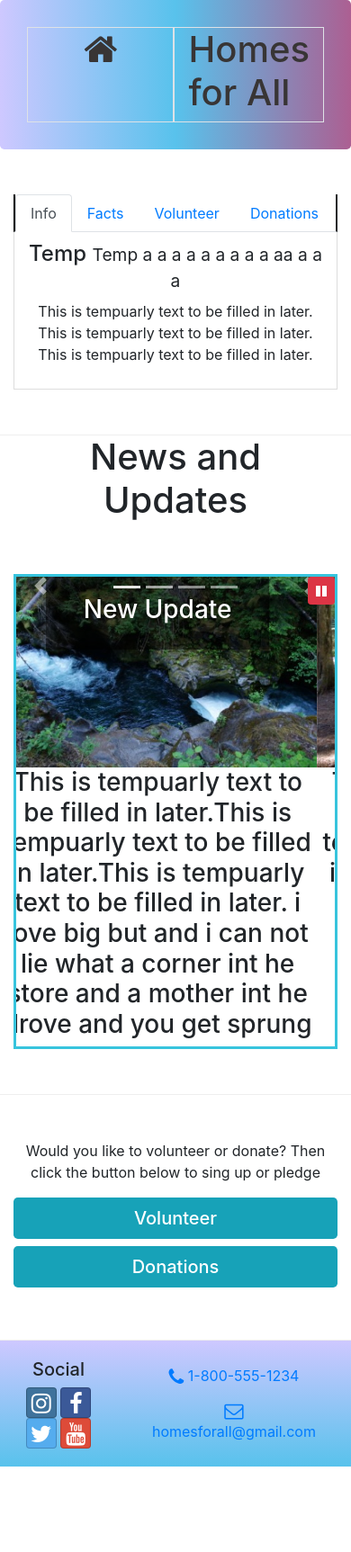
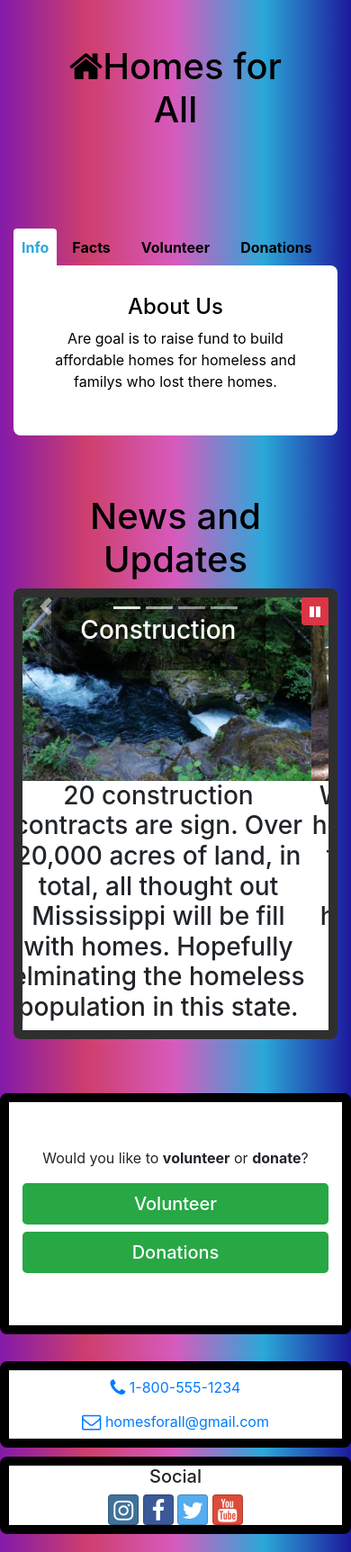
Before and after one commit to Kless92/HomesForAll, a website: page index.html in a window 390 px wide. Shown: the whole page at 90% size. Before the commit the page ends 1630 px from the top, so only its background shows below. Drawn offline with nearby package versions, Linux system fonts and the light colour scheme.

Commit message:
update 3 HomesforAll

```diff
--- a/css/style.css
+++ b/css/style.css
@@ -1,11 +1,69 @@
+/*Basice changes for the whole page*/
+body{
+    background-image: linear-gradient(to right, #841aa9, #ce3f6d, #d65bbe, #2ba8d8, #1d189c);
+}
+
 .container{
     text-align: center;
 }
 .row-content {
     padding: 50px 0;
-    border-bottom: 1px ridge;
-    min-height: 200px
+    min-height: 200px;
 }
+h1{
+    color: black;
+}
+/*Custom css function to move the carousel closer to the title above*/
+.moveUp{
+    padding-top: 0%;
+}
+/********************/
+/*header and footer*/
+.jumbotron {
+    margin: 0;
+    padding: 50px;
+    background-image: linear-gradient(to right, #841aa9, #ce3f6d, #d65bbe, #2ba8d8, #1d189c);
+    color: black;
+}
+.site-footer {
+    background-image: linear-gradient(to right, #841aa9, #ce3f6d, #d65bbe, #2ba8d8, #1d189c);
+    padding: 20px 0;
+}
+/********************/
+/*Nav tab change to big the table a curve on the corners and blend the tab with the table
+  example by  Jake Lette.  "CodePen: https://codepen.io/JacobLett/pen/oGZwEb"*/
+.nav-tabs{
+    border-bottom: none;
+}
+
+.nav-link{
+    color: black;
+    font-weight: bold;
+}
+.nav-tabs .nav-link.active{
+    background-color: white;
+    border: white;
+    padding: 9px;
+    font-weight: bold;
+    color:#2ba8d8;
+}
+
+.tab-pane.active .tab-pane-blend {
+    padding:2rem;
+    background-color:white;
+    border-top-right-radius: .5rem;
+    border-top-left-radius: .5rem;
+    border-bottom-left-radius: .5rem;
+    border-bottom-right-radius: .5rem;
+    margin-bottom:1rem;
+    border:white;
+    color:black;
+}
+
+.tab-pane:first-child .tab-pane-blend{
+    border-top-left-radius: 0;
+}
+/**************************************************************************************/
 
 /*This might need to be edited later for orignality reason*/
 .carousel-caption {
@@ -14,8 +72,15 @@
     top: 0;
     bottom: auto;
 }
+.carousel-inner {
+    background-color: white;
+}
 .carousel {
-    border: solid #37c4dd;
+    border: 10px solid rgb(48, 47, 47);
+    border-top-right-radius: .5rem;
+    border-top-left-radius: .5rem;
+    border-bottom-left-radius: .5rem;
+    border-bottom-right-radius: .5rem;
 }
 #carouselButton{
     position: absolute;
@@ -38,30 +103,15 @@
     top: 0;
     bottom: auto;
 }
-
-
-
-
-/*.sit-footer and .jumbotron need to be edited*/
-.site-footer {
-    background-image: linear-gradient(#CEC8FF, rgb(88, 194, 236));
-    padding: 20px 0;
+/**********************************************************/
+/*******Border box with curved edges and white bg*********/
+.box{
+    border: 10px solid black;
+    border-top-right-radius: .5rem;
+    border-top-left-radius: .5rem;
+    border-bottom-left-radius: .5rem;
+    border-bottom-right-radius: .5rem;
+    background-color: white;
+    margin-top: 10px;
 }
-
-.jumbotron {
-    margin: 0;
-    padding: 30px;
-    background-image: linear-gradient(to right, #CEC8FF, rgb(88, 194, 236), #ac5f92);
-    color: rgb(56, 53, 53);
-}
-
-.tab-content {
-    border: 1px solid #DDD;
-    border-top: none;
-    padding: 10px;
-}
-
-.nav-tabs{
-    border-left: 2px solid black;
-    border-right:2px solid
-}
+/**********************************************************/
--- a/index.html
+++ b/index.html
@@ -16,11 +16,8 @@
     <header class="jumbotron vertical-center">
         <div class="container">
             <div class="row">
-                <div class="col col-md-6 border ">
-                    <h1><i class="fa fa-home  "></i></h1>
-                </div>
-                <div class="col col-md-6 text-left border">
-                    <h1>Homes for All</h1>
+                <div class="col ">
+                    <h1><i class="fa fa-home "></i>Homes for All</h1>
                 </div>
             </div>
         </div>
@@ -31,7 +28,7 @@
         <div class="row row-content">
             <div class="col col-md-8 mx-auto">
                 <ul class="nav nav-tabs">
-                    <li class="nav-item">
+                    <li class="nav-item ">
                         <a class="nav-link active" href="#info" role="tab" data-toggle="tab">Info</a>
                     </li>
                     <li class="nav-item">
@@ -46,23 +43,31 @@
                 </ul>
                 <div class="tab-content">
                     <div role="tabpanel" class="tab-pane fade show active" id="info">
-                        <h4>Temp <small>Temp a a a a a a a a a aa a a a </small></h4>
-                        <p class="d-inline-block">This is tempuarly text to be filled in later. This is tempuarly text to be filled in later. This is tempuarly text to be filled in later.</p>
+                        <div class="tab-pane-blend">
+                            <h4>About Us</h4>
+                            <p class="d-inline-block">Are goal is to raise fund to build affordable homes for homeless and familys who lost there homes.</p>
+                        </div>
                     </div>
 
                     <div role="tabpanel" class="tab-pane fade" id="facts">
-                        <h4>Temp <small>Temp a a a a a a a a a aa a a a </small></h4>
-                        <p class="d-inline-block">This is tempuarly text to be filled in later. This is tempuarly text to be filled in later. This is tempuarly text to be filled in later.</p>
+                        <div class="tab-pane-blend">
+                            <h4>Information</h4>
+                            <p class="d-inline-block">Around 582,000 Americans are homeless thought out the country and 30% of them are families.</p>
+                        </div>
                     </div>
 
                     <div role="tabpanel" class="tab-pane fade" id="volunteer">
-                        <h4>Temp <small>Temp a a a a a a a a a aa a a a </small></h4>
-                        <p class="d-inline-block">This is tempuarly text to be filled in later. This is tempuarly text to be filled in later. This is tempuarly text to be filled in later.</p>
+                        <div class="tab-pane-blend">
+                            <h4>Volunteers Needed</h4>
+                            <p class="d-inline-block">We can alway use the help. Click the Voluntter button below and fill out the form.</p>
+                        </div>
                     </div>
 
                     <div role="tabpanel" class="tab-pane fade" id="donations">
-                        <h4>Temp <small>Temp a a a a a a a a a aa a a a </small></h4>
-                        <p class="d-inline-block">This is tempuarly text to be filled in later. This is tempuarly text to be filled in later. This is tempuarly text to be filled in later.</p>
+                        <div class="tab-pane-blend">
+                            <h4>Donation are Appreciated</h4>
+                            <p class="d-inline-block">Donation are appreciated as well.  Click the Donation button below and fill out the form.</p>
+                        </div>
                     </div>
                 </div>
             </div>
@@ -72,7 +77,7 @@
     <!--*****************************************Carousel***********************************************-->
     <div class="container">
         <h1>News and Updates</h1>
-        <div class="row row-content">
+        <div class="row row-content moveUp">
             <div class="col-md-8 mx-auto">
                 <div id="homeCarousel" class="carousel slide" data-ride="carousel">
                     <ol class="carousel-indicators">
@@ -85,35 +90,38 @@
                         <div class="carousel-item active">
                             <img class="d-block w-100" src="images/chrome-river.jpg" alt="images not found">
                             <div class="carousel-caption">
-                                <h3>New Update</h3>
-                                <p class="d-none d-sm-block">Words</p>
+                                <h3>Construction</h3>
+                                <p class="d-none d-sm-block">New contracts have been sign thought out Mississippi.</p>
                             </div>
-                            <h3>This is tempuarly text to be filled in later.This is tempuarly text to be filled in later.This is tempuarly text to be filled in later.
-                                i love big but and i can not lie what a corner int he store and a mother int he drove and you get sprung</h3>
+                            <h3>20 construction contracts are sign.  Over 20,000 acres of land, in total, all thought out Mississippi
+                                will be fill with homes.  Hopefully elminating the homeless population in this state.  </h3>
                         </div>
                         <div class="carousel-item">
                             <img class="d-block w-100" src="images/breadcrumb-trail.jpg" alt="images not found">
                             <div class="carousel-caption">
-                                <h3>New Update 1</h3>
-                                <p class="d-none d-sm-block">More words needed</p>
+                                <h3>50,000 Homes</h3>
+                                <p class="d-none d-sm-block">50k homes have been build and will continuing.</p>
                             </div>
-                            <h3>This is tempuarly text to be filled in later.This is tempuarly text to be filled in later.This is tempuarly text to be filled in later.</h3>
+                            <h3>We just hit our 50,000th home.  This is a milestone that we been hoping to hit for some time.
+                                Here hoping to his 100,000 in the next two years.</h3>
                         </div>
                         <div class="carousel-item">
                             <img class="d-block w-100" src="images/chrome-river.jpg" alt="images not found">
                             <div class="carousel-caption">
-                                <h3>This not the Update</h3>
-                                <p class="d-none d-sm-block">Fillers words</p>
+                                <h3>Volunteers Wanted</h3>
+                                <p class="d-none d-sm-block">Volunteers are still needed.</p>
                             </div>
-                            <h3>This is tempuarly text to be filled in later.This is tempuarly text to be filled in later.This is tempuarly text to be filled in later.</h3>
+                            <h3>WE have over 2000 volunteers work around the clock gathering funds, making contacts and reaching out.  Were still
+                                still looking for more who would like to help us out.  Everyone is welcome to join.</h3>
                         </div>
                         <div class="carousel-item">
                             <img class="d-block w-100" src="images/react-lake.jpg" alt="images not found">
                             <div class="carousel-caption">
-                                <h3>Androeds or cyborgs</h3>
-                                <p class="d-none d-sm-block">who care im not a god damn webb</p>
+                                <h3>Mental Heath Cousaling</h3>
+                                <p class="d-none d-sm-block">A new cousaler for mental health has join Homes for All.</p>
                             </div>
-                            <h3>This is tempuarly text to be filled in later.This is tempuarly text to be filled in later.This is tempuarly text to be filled in later.</h3>
+                            <h3>Doctor Helpsallot has join Homes for All as a Mental Health Cousaler.  Many people fell into homeless do to thing
+                                out of ther controll.  Hopfull Doctor Helpsallot can give the gidence for recovery.</h3>
                         </div>
                         <a class="carousel-control-prev" href="#homeCarousel" role="button" data-slide="prev">
                             <span class="carousel-control-prev-icon"></span>
@@ -134,15 +142,15 @@
     <!--************************************************************************************************-->
      <!--************************2 buttons the open two diffrent modals*********************************-->
     <div class="container">
-        <div class="row row-content">
+        <div class="row row-content box">
             <div class="col-12">
-                <p>Would you like to volunteer or donate?  Then click the button below to sing up or pledge</p>
+                <p>Would you like to <b>volunteer</b> or <b>donate</b>?</p>
             </div>
             <div class="col-12 col-sm-4  col-md-3 mx-auto">
-                <h3 class="but btn-info btn-lg text-nowrap" data-target="#showVolunterModal" role="button" data-toggle="modal">Volunteer</h3>
+                <h3 class="but btn-success btn-lg text-nowrap" data-target="#showVolunterModal" role="button" data-toggle="modal">Volunteer</h3>
             </div>
             <div class="col-12 col-sm-4  col-md-3 mx-auto">
-                <h3 class="but btn-info btn-lg text-nowrap" data-target="#showDonationModal" role="button" data-toggle="modal">Donations</h3>
+                <h3 class="but btn-success btn-lg text-nowrap" data-target="#showDonationModal" role="button" data-toggle="modal">Donations</h3>
             </div>
         </div>
     </div>
@@ -263,17 +271,18 @@
     <!--****************************************Footer**************************************************-->
     <footer class="site-footer">
         <div class="container">
-            <div class="row">
-                <div class="col-4 col-sm-6 text-center ">
-                    <h5>Social</h5>
-                    <a class="btn btn-social-icon btn-instagram" href="http://instagram.com/"><h3><i class="fa fa-instagram"></i></h1></a>
-                    <a class="btn btn-social-icon btn-facebook" href="http://facebook.com/"><h3><i class="fa fa-facebook"></i></h1></a>
-                    <a class="btn btn-social-icon btn-twitter"  href="http://twitter.com/"><h3><i class="fa fa-twitter"></i></h1></a>
-                    <a class="btn btn-social-icon btn-google"  href="http://youtube.com/"><h3><i class="fa fa-youtube"></i></h1></a>
-                </div>
-                <div class="col-8 col-sm-6 text-center ">
+            <div class="row ">
+                <div class="col-12 col-sm-12 col-md-5 col-lg-4 text-center box">
                     <a role="button" class="btn btn-link" href="tel:+12065551234"><i class="fa fa-phone fa-lg text-primary"></i> 1-800-555-1234</a><br />
                     <a role="button" class="btn btn-link" href="mailto:campsites@nucamp.com"><i class="fa fa-envelope-o fa-lg text-primary"></i> homesforall@gmail.com</a>
+                </div>
+                <div class="col-md-2 col-lg-4"></div>
+                <div class="col-12 col-sm-12 col-md-5 col-lg-4 text-center box">
+                    <h5>Social</h5>
+                    <a class="btn btn-social-icon btn-instagram" href="http://instagram.com/"><h3><i class="fa fa-instagram"></i></h3></a>
+                    <a class="btn btn-social-icon btn-facebook" href="http://facebook.com/"><h3><i class="fa fa-facebook"></i></h3></a>
+                    <a class="btn btn-social-icon btn-twitter"  href="http://twitter.com/"><h3><i class="fa fa-twitter"></i></h3></a>
+                    <a class="btn btn-social-icon btn-google"  href="http://youtube.com/"><h3><i class="fa fa-youtube"></i></h3></a>
                 </div>
             </div>
         </div>
--- a/java/script.js
+++ b/java/script.js
@@ -12,4 +12,37 @@ $(function() {
             $("#carouselButton").children("i").addClass("fa-pause");
         }
     })
+    /*$('.form-check-input').click(function(e) {
+        e.preventDefault();
+        var radio=$(this).find('input[type=radio]');
+        if(radio.is(':checked')) {
+        $(this).removeClass("active");
+        radio.removeProp('checked', false);
+        }
+        else {
+            radio.prop('checked', true);
+        }
+        console.log("aaa")
+    })*/
+    $('#twenty').click(function(e){
+        $('#fifty').prop('checked', false);
+        $('#hundred').prop('checked', false);
+        $('#twoHundred').prop('checked', false);
+    })
+    $('#fifty').click(function(e){
+        $('#twenty').prop('checked', false);
+        $('#hundred').prop('checked', false);
+        $('#twoHundred').prop('checked', false);
+    })
+    $('#hundred').click(function(e){
+        $('#fifty').prop('checked', false);
+        $('#twenty').prop('checked', false);
+        $('#twoHundred').prop('checked', false);
+    })
+    $('#twoHundred').click(function(e){
+        $('#fifty').prop('checked', false);
+        $('#hundred').prop('checked', false);
+        $('#twenty').prop('checked', false);
+    })
+
 });
```
